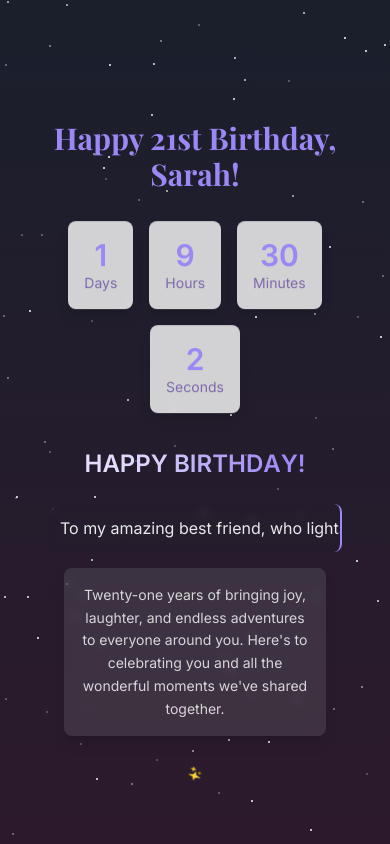
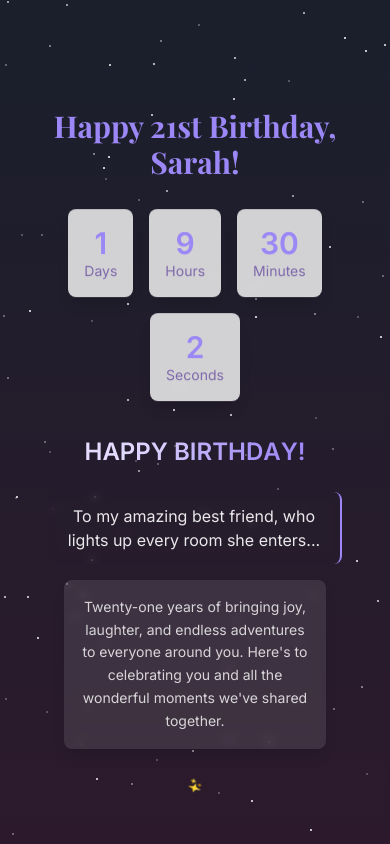
Before and after one commit to harsh796719/whimsical-wishes-21, a React (Vite) app: page / in a window 390 px wide. Shown: the top 844 px of the page. Built offline with nearby package versions, Linux system fonts and the light colour scheme.

Commit message:
Fix: Responsive birthday message
The birthday message text ("To my amazing best friend...") is not currently responsive.  This commit addresses this issue.

```diff
--- a/src/components/BirthdayMessage.tsx
+++ b/src/components/BirthdayMessage.tsx
@@ -28,9 +28,11 @@ export const BirthdayMessage = () => {
           </span>
         ))}
       </div>
-      <p className="typing-text text-base sm:text-lg md:text-xl text-white/90 mb-4 sm:mb-6 backdrop-blur-sm p-3 sm:p-4 rounded-lg">
-        To my amazing best friend, who lights up every room she enters...
-      </p>
+      <div className="relative overflow-hidden w-full mb-4 sm:mb-6">
+        <p className="typing-text text-base sm:text-lg md:text-xl text-white/90 backdrop-blur-sm p-3 sm:p-4 rounded-lg min-h-[60px] sm:min-h-[70px]">
+          To my amazing best friend, who lights up every room she enters...
+        </p>
+      </div>
       <p className="text-sm sm:text-base md:text-lg text-white/80 leading-relaxed bg-white/10 backdrop-blur-sm p-4 sm:p-6 rounded-lg shadow-lg mx-4 sm:mx-0">
         Twenty-one years of bringing joy, laughter, and endless adventures to everyone around you.
         Here's to celebrating you and all the wonderful moments we've shared together.
--- a/src/index.css
+++ b/src/index.css
@@ -33,11 +33,22 @@
   }
 
   .typing-text {
-    @apply overflow-hidden whitespace-nowrap border-r-2 border-primary animate-type;
+    @apply overflow-hidden whitespace-pre-wrap break-words border-r-2 border-primary;
+    animation: typing 3s steps(50, end);
+    max-width: 100%;
   }
 
   .reason-card {
     @apply p-6 rounded-lg bg-white/80 backdrop-blur-sm shadow-lg transition-all hover:scale-105;
+  }
+}
+
+@keyframes typing {
+  from {
+    width: 0;
+  }
+  to {
+    width: 100%;
   }
 }
 
```
